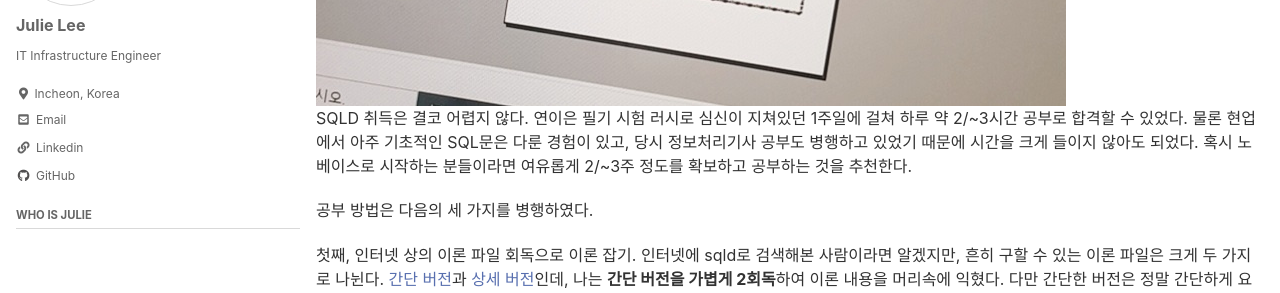
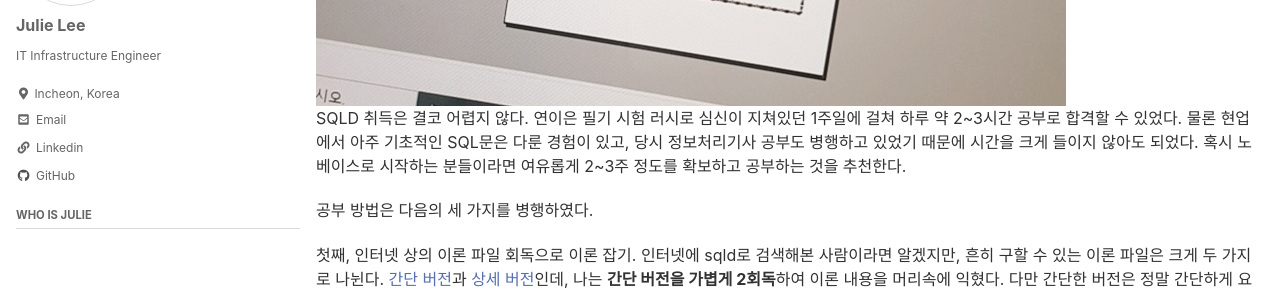
Before and after one commit to smilejulie0812/smilejulie0812.github.io, a Jekyll site: the page built from _posts/2021-04-30-sqldeveloper.md, in a window 1280 px wide and 900 px high, scrolled down 798 px. Shown: the part 152-445 px from the top of the window. Built offline with Jekyll 4.4.1, drawn with Linux system fonts in a browser that asks for light colours; cached includes are drawn as plain includes.

```diff
--- a/_posts/2021-04-30-sqldeveloper.md
+++ b/_posts/2021-04-30-sqldeveloper.md
@@ -14,7 +14,7 @@ toc_sticky: true
 정보처리기사 공부를 하면서 곁다리(...)로 준비한 두 번째 자격증이다. 인프라 엔지니어가 뜬금없이 SQL 자격증이라니 싶기도 하겠지만, ELK Stack을 사랑하는 나로서는 NoSQL에서 벗어나 정석적인 RDBMS의 세계에 발을 담궈보고 싶었던 것이다. 그게 아니더라도 DB 서버 구축 시에는 간단한 SQL문으로 테스트를 하는 경우도 종종 있고, 고객사에 따라서는 가장 기본적인 테이블 생성이나 권한 부여 정도까지 부탁하는 경우도 있고... 참, zabbix 인스톨 시에도 아주 간단한 SQL은 다룬다. 이런 이유들을 계기로 어디 가서 SQL 생기초는 압니다, 한 마디는 해 보고 싶다는 생각에 준비한 자격증이 바로 **SQL 개발자, 통칭 SQLD**이다.
 
 {% raw %}<img src="https://smilejulie0812.github.io/assets/images/sqldeveloper-1.jpg" alt="">{% endraw %}
-SQLD 취득은 결코 어렵지 않다. 연이은 필기 시험 러시로 심신이 지쳐있던 1주일에 걸쳐 하루 약 2/~3시간 공부로 합격할 수 있었다. 물론 현업에서 아주 기초적인 SQL문은 다룬 경험이 있고, 당시 정보처리기사 공부도 병행하고 있었기 때문에 시간을 크게 들이지 않아도 되었다. 혹시 노베이스로 시작하는 분들이라면 여유롭게 2/~3주 정도를 확보하고 공부하는 것을 추천한다.
+SQLD 취득은 결코 어렵지 않다. 연이은 필기 시험 러시로 심신이 지쳐있던 1주일에 걸쳐 하루 약 2~3시간 공부로 합격할 수 있었다. 물론 현업에서 아주 기초적인 SQL문은 다룬 경험이 있고, 당시 정보처리기사 공부도 병행하고 있었기 때문에 시간을 크게 들이지 않아도 되었다. 혹시 노베이스로 시작하는 분들이라면 여유롭게 2~3주 정도를 확보하고 공부하는 것을 추천한다.
 
 공부 방법은 다음의 세 가지를 병행하였다.
 
```
